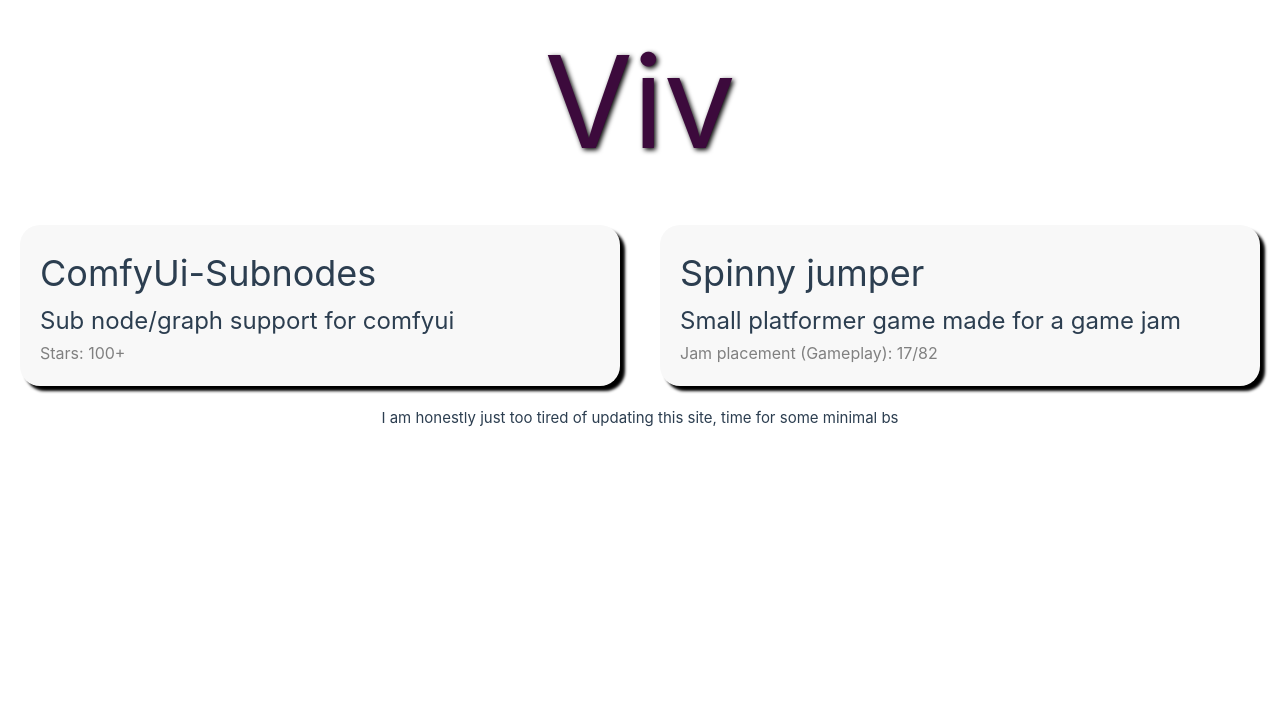
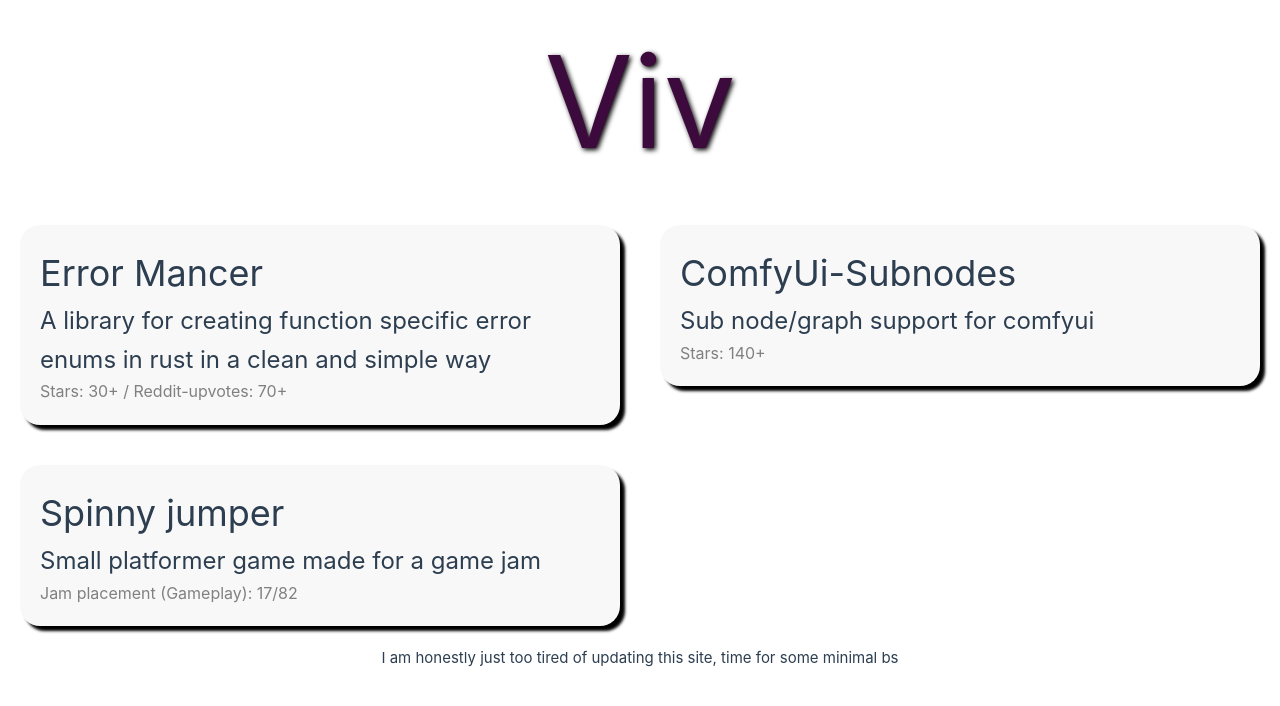
Before and after one commit to vivax3794/vivax.dev, a Vue app: page / in a window 1280 px wide. Shown: the top 706 px of the page. Built offline with nearby package versions, Linux system fonts and the light colour scheme.

Commit message:
update time

```diff
--- a/src/views/Main.vue
+++ b/src/views/Main.vue
@@ -25,10 +25,16 @@ interface Project {
 
 const PROJECTS: Project[] = [
     {
+        title: "Error Mancer",
+        link: "https://crates.io/crates/error_mancer",
+        desc: "A library for creating function specific error enums in rust in a clean and simple way",
+        stats: "Stars: 30+ / Reddit-upvotes: 70+"
+    },
+    {
         title: "ComfyUi-Subnodes",
         link: "https://github.com/vivax3794/ComfyUI-Sub-Nodes",
         desc: "Sub node/graph support for comfyui",
-        stats: "Stars: 100+"
+        stats: "Stars: 140+"
     },
     {
         title: "Spinny jumper",
```
